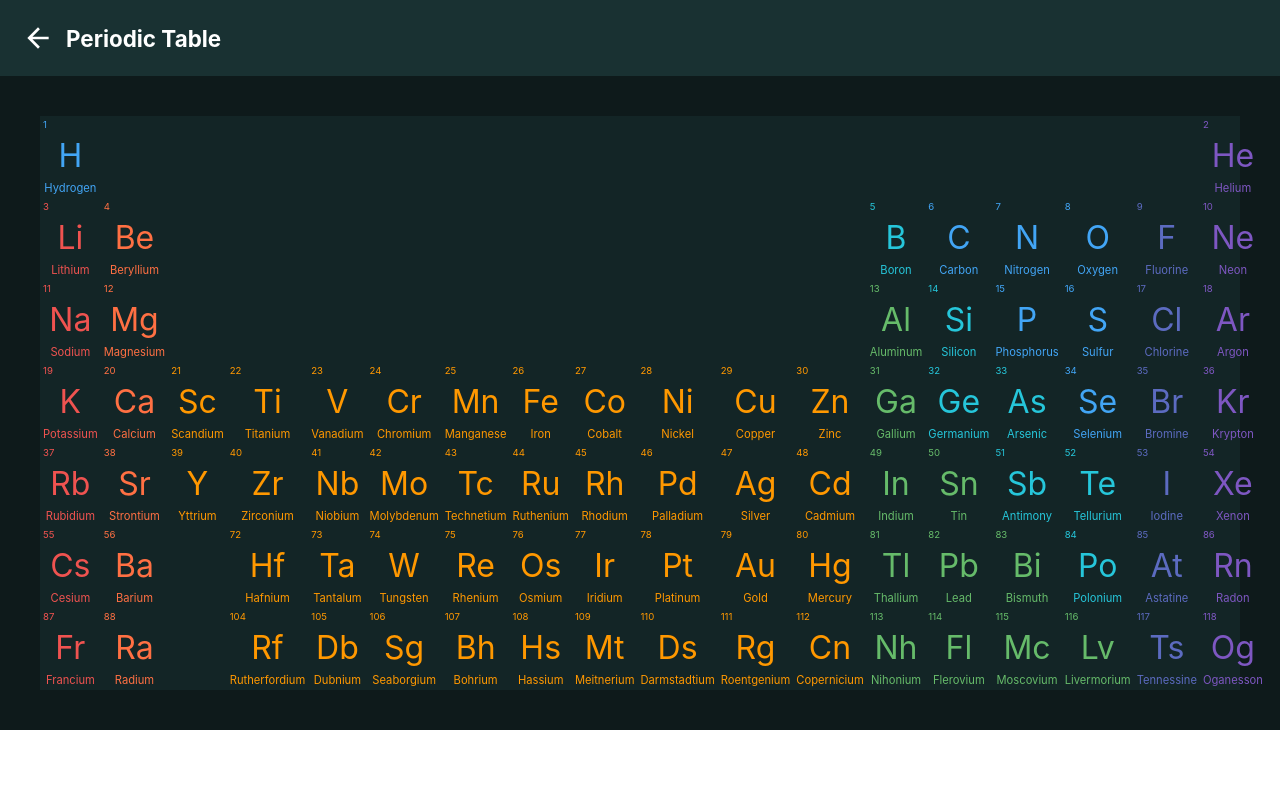
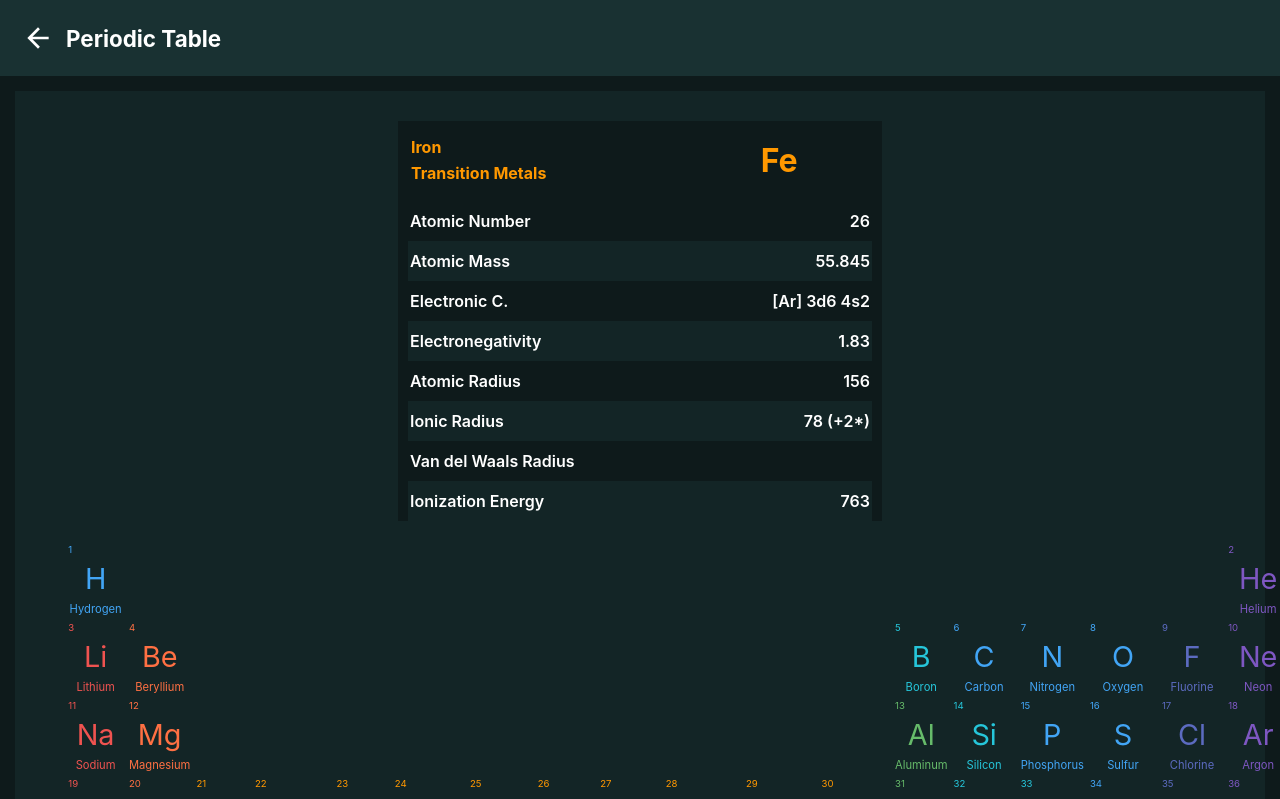
Before and after one commit to elenydev/periodic-table, a React (Create React App) app: page / in a window 1280 px wide. Shown: the top 799 px of the page. Built offline with nearby package versions, Linux system fonts and the light colour scheme.

Commit message:
Extending ActiveElementCard component

```diff
--- /dev/null
+++ b/src/Components/ActiveElementCard/activeElementCard.styles.tsx
@@ -0,0 +1,112 @@
+import styled from "styled-components";
+
+export const Card = styled.div`
+  display: flex;
+  flex-direction: column;
+  flex: 0.2;
+  margin: 10px;
+  background-color: #0e1a1b;
+  overflow-y: auto;
+  max-height: 50vh;
+  padding: 10px;
+  @media (max-width: 1500px) {
+    min-width: 40%;
+  }
+  @media (max-width: 1000px) {
+    min-width: 50%;
+  }
+  @media (max-width: 600px) {
+    min-width: 90%;
+  }
+`;
+export const CardHeader = styled.div`
+  display: flex;
+  font-weight: bold;
+  margin-bottom: 12px;
+  width: 100%;
+  &.noble_gases {
+    color: #7e57c2;
+  }
+
+  &.alkali_metals {
+    color: #ef5350;
+  }
+
+  &.alkali_earth_metals {
+    color: #ff7043;
+  }
+
+  &.transition_metals {
+    color: #ff9800;
+  }
+
+  &.basic_metals {
+    color: #66bb6a;
+  }
+
+  &.metalloids {
+    color: #26c6da;
+  }
+
+  &.amphigens,
+  &.hydrogen {
+    color: #42a5f5;
+  }
+
+  &.halogens {
+    color: #5c6bc0;
+  }
+
+  &.lanthanoids {
+    color: #7e57c2;
+  }
+
+  &.actinoids {
+    color: #ab47bc;
+  }
+
+  &.clear {
+    color: #78909c;
+  }
+`;
+export const CardHeaderSymbol = styled.p`
+  display: flex;
+  min-height: 100%;
+  width: 40%;
+  align-items: center;
+  justify-content: center;
+  font-size: 2em;
+`;
+export const CardHeaderDescription = styled.div`
+  display: flex;
+  flex-direction: column;
+  justify-content: center;
+  padding: 3px;
+  width: 60%;
+  font-size: 1em;
+  & > p {
+    width: 100%;
+    margin: 3px 0;
+  }
+  & > p:nth-child(2) {
+    text-transform: capitalize;
+  }
+`;
+export const CardList = styled.ul`
+  display: flex;
+  flex-direction: column;
+  align-items: center;
+  justify-content: space-between;
+`;
+export const CardListItem = styled.li`
+  display: flex;
+  width: 100%;
+  color: white;
+  font-weight: 600;
+  justify-content: space-between;
+  padding: 10px 2px;
+  word-break: break-all;
+  &:nth-child(even) {
+    background-color: #132526;
+  }
+`;
--- a/src/Components/ActiveElementCard/index.tsx
+++ b/src/Components/ActiveElementCard/index.tsx
@@ -1,9 +1,110 @@
-import React from "react";
+import React, { useState, useEffect } from "react";
+import { ElementsItem } from "../../ElementsItem";
+import {
+  Card,
+  CardHeader,
+  CardHeaderDescription,
+  CardHeaderSymbol,
+  CardList,
+  CardListItem,
+} from "./activeElementCard.styles";
+const DataElements: ElementsItem[] = require("../../data/elements.json");
 type AppProps = {
   active: number;
 };
+
 function ActiveElementCard({ active }: AppProps): JSX.Element {
-  return <div></div>;
+  const FilterDataElements = (active: number) => {
+    return DataElements.filter((element) => element.atomic === active);
+  };
+  const [currentElement, setCurrentElement] = useState<ElementsItem>(
+    FilterDataElements(active)[0]
+  );
+
+  useEffect(() => {
+    setCurrentElement(FilterDataElements(active)[0]);
+  }, [active]);
+  return (
+    <Card>
+      <CardHeader className={currentElement.group}>
+        <CardHeaderDescription>
+          <p>{currentElement.name}</p>
+          <p>{currentElement.group.replace("_", " ")}</p>
+        </CardHeaderDescription>
+        <CardHeaderSymbol>{currentElement.symbol}</CardHeaderSymbol>
+      </CardHeader>
+      <CardList>
+        <CardListItem>
+          <p>Atomic Number</p>
+          <p>{currentElement.atomic}</p>
+        </CardListItem>
+        <CardListItem>
+          <p>Atomic Mass</p>
+          <p>{currentElement.atomicMass}</p>
+        </CardListItem>
+        <CardListItem>
+          <p>Electronic C.</p>
+          <p>{currentElement.electronicConfiguration}</p>
+        </CardListItem>
+        <CardListItem>
+          <p>Electronegativity</p>
+          <p>{currentElement.electronegativity}</p>
+        </CardListItem>
+        <CardListItem>
+          <p>Atomic Radius</p>
+          <p>{currentElement.atomicRadius}</p>
+        </CardListItem>
+        <CardListItem>
+          <p>Ionic Radius</p>
+          <p>{currentElement.ionRadius}</p>
+        </CardListItem>
+        <CardListItem>
+          <p>Van del Waals Radius</p>
+          <p>{currentElement.vanDelWaalsRadius}</p>
+        </CardListItem>
+        <CardListItem>
+          <p>Ionization Energy</p>
+          <p>{currentElement.ionizationEnergy}</p>
+        </CardListItem>
+        <CardListItem>
+          <p>Electron Affinity</p>
+          <p>{currentElement.electronAffinity}</p>
+        </CardListItem>
+        <CardListItem>
+          <p>Oxidation States</p>
+          <p>{currentElement.oxidationStates}</p>
+        </CardListItem>
+        <CardListItem>
+          <p>Standard State</p>
+          <p>{currentElement.standardState}</p>
+        </CardListItem>
+        <CardListItem>
+          <p>Bonding Type</p>
+          <p>{currentElement.bondingType}</p>
+        </CardListItem>
+        <CardListItem>
+          <p>Melting Point</p>
+          <p>{currentElement.meltingPoint}</p>
+        </CardListItem>
+        <CardListItem>
+          <p>Boiling Point</p>
+          <p>{currentElement.boilingPoint}</p>
+        </CardListItem>
+        <CardListItem>
+          <p>Density</p>
+          <p>{currentElement.density}</p>
+        </CardListItem>
+        <CardListItem>
+          <p>Year Discovered</p>
+          <p>{currentElement.yearDiscovered}</p>
+        </CardListItem>
+        <CardListItem>
+          <p>Valency</p>
+          <p>{currentElement.valency}</p>
+        </CardListItem>
+      </CardList>
+    </Card>
+  );
 }
 
 export default ActiveElementCard;
--- a/src/Components/Table/index.tsx
+++ b/src/Components/Table/index.tsx
@@ -8,7 +8,7 @@ const DataElements: ElementsItem[] = require("../../data/elements.json");
 const NotSyntheticElements: number[] = Elements.slice(0, 126);
 const IGNORED_ELEMENTS_NUMBERS = [0, -1, -2];
 function Table(): JSX.Element {
-  const [activeElement, setActiveElement] = useState<number>(25);
+  const [activeElement, setActiveElement] = useState<number>(26);
 
   function showElementProperties(item: number) {
     setActiveElement(item);
--- a/src/Components/Table/table.styles.tsx
+++ b/src/Components/Table/table.styles.tsx
@@ -2,23 +2,27 @@ import styled from "styled-components";
 export const Wrapper = styled.div`
   display: flex;
   align-items: center;
-  justify-content: center;
+  justify-content: space-around;
+  flex-wrap: wrap;
   width: 100%;
-  padding: 40px;
-  min-height: 100%;
-  background-color: #0e1a1b;
+  padding: 20px;
+  background-color: #132526;
+  border: 15px solid #0e1a1b;
 `;
 
 export const GridTemplate = styled.ul`
   display: grid;
-  width: 100%;
+  flex: 0.8;
   min-height: 100%;
+  margin: 10px;
   grid-template-columns: repeat(18, 1fr);
   grid-template-rows: repeat(7, 1fr);
   grid-column-gap: 0px;
   grid-row-gap: 0px;
   background-color: #132526;
-
+  @media (max-width: 1500px) {
+    min-width: 95%;
+  }
   @media (max-width: 1250px) {
     grid-template-columns: repeat(auto-fit, minmax(50px, 1fr));
     grid-template-rows: repeat(auto-fit, minmax(70px, 1fr));
@@ -40,7 +44,7 @@ export const GridItem = styled.li`
   & > p:nth-child(2) {
     width: 100%;
     text-align: center;
-    font-size: 2em;
+    font-size: 1.8em;
   }
   & > p:nth-child(3) {
     text-align: center;
```
